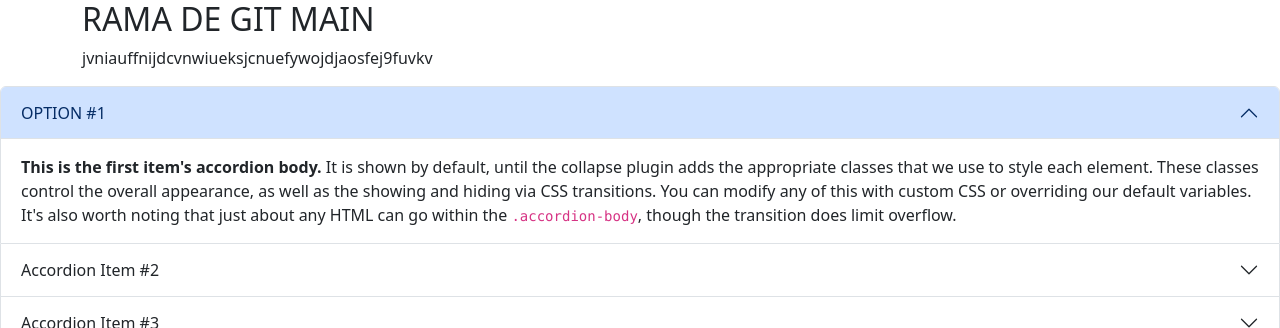
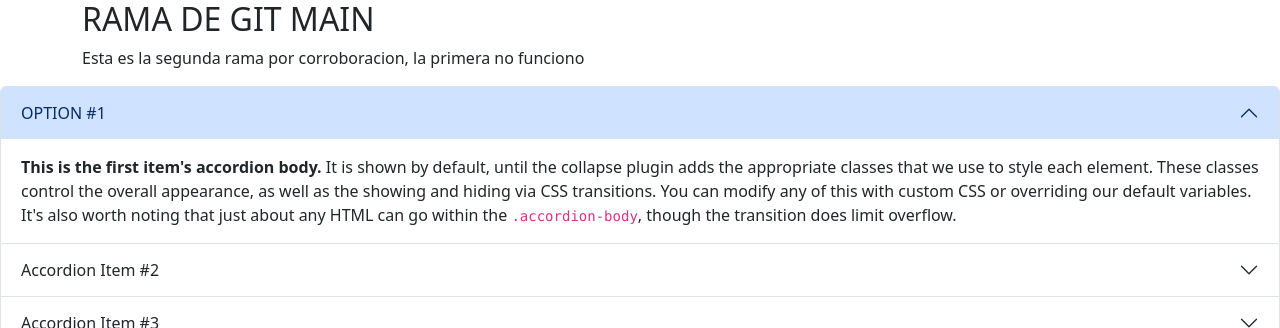
Before and after one commit to JATINAS/ebac-bootstrap, a plain HTML site: page index.html in a window 1280 px wide. Shown: the top 328 px of the page. Drawn offline with nearby package versions, Linux system fonts and the light colour scheme.

Commit message:
Update index.html

```diff
--- a/index.html
+++ b/index.html
@@ -11,7 +11,7 @@
 <body>
     <div class="container">
         <h2>RAMA DE GIT MAIN</h2>
-        <p>jvniauffnijdcvnwiueksjcnuefywojdjaosfej9fuvkv</p>
+        <p>Esta es la segunda rama por corroboracion, la primera no funciono</p>
     </div>
     <div class="accordion" id="accordionExample">
         <div class="accordion-item">
```
